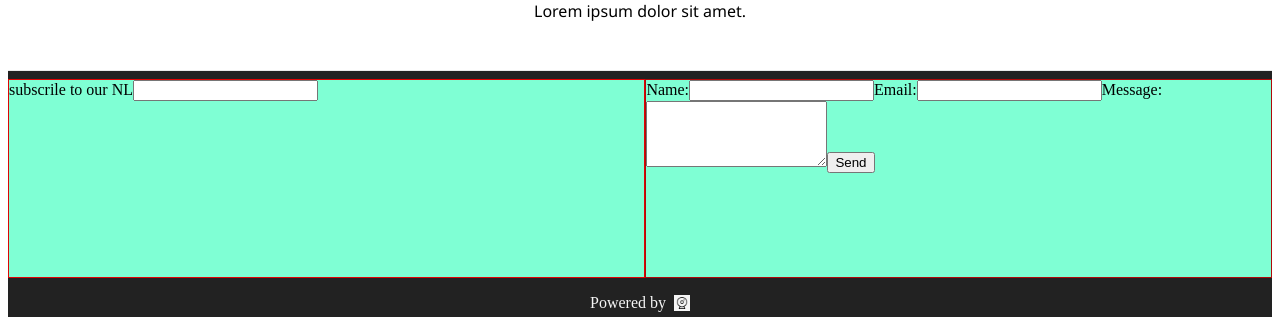
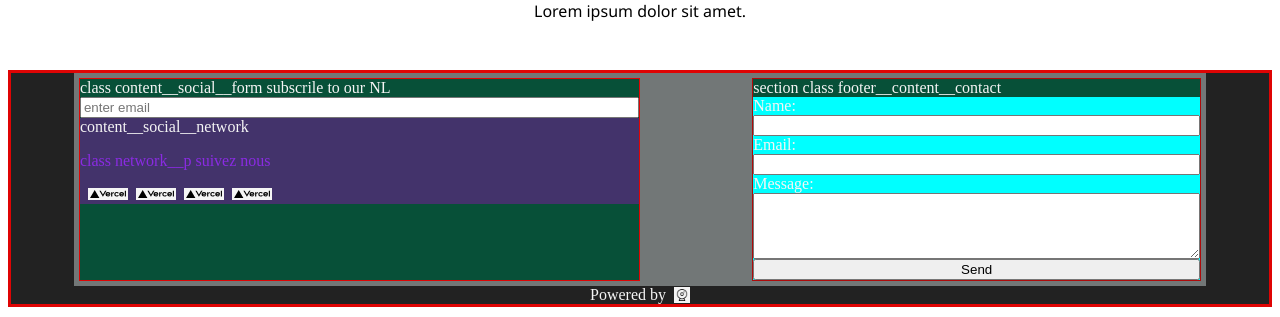
Before and after one commit to alerafart/kurku_app, a Next.js app: page / in a window 1280 px wide. Shown: the part 2242-2559 px from the top of the page. Built offline with nearby package versions, Linux system fonts and the light colour scheme.

Commit message:
footer sections display organisation

```diff
--- a/components/Footer/Contact_Form.js
+++ b/components/Footer/Contact_Form.js
@@ -21,15 +21,16 @@ export default function Contact_Form() {
 
 
   return (
-    <div>
-      <section className={styles.footer__contact}>
+
+      <section className={styles.footer__content__contact}> section class footer__content__contact
         <form
           action="/api/form"
           method="post"
           onSubmit={handleSubmit}
-          className={styles.footer__contact__form}>
-            <label htmlFor="name">Name:</label>
+          className={styles.footer__content__contact__form}>
+            <label className={styles.footer__contact__form__label} htmlFor="name">Name:</label>
             <input
+              className={styles.footer__contact__form__input}
                 id="name"
                 type="text"
                 onChange={e => setName(e.target.value)}
@@ -60,7 +61,7 @@ export default function Contact_Form() {
   <button type="submit">Submit</button>
 </form> */}
 
-        </section>
-    </div>
+      </section>
+
   );
 }
--- a/components/Footer/Footer.js
+++ b/components/Footer/Footer.js
@@ -5,13 +5,39 @@ export default function Footer() {
 
       <footer className={styles.footer}>
         <div className={styles.footer__content}>
-          <section className={styles.footer__social}>
-          <form>
-              <label>subscrile to our NL</label>
-                <input>
-                </input>
-
-            </form>
+          <section
+            className={styles.footer__content__social}>
+            <form className={styles.footer__content__social__form}>
+                <label>class content__social__form  subscrile to our NL</label>
+                  <input
+                    type='text'
+                    placeholder='enter email'>
+                  </input>
+              </form>
+            <div
+              className={styles.footer__content__social__network}>
+              content__social__network
+              <div>
+                <p className={styles.footer__content__social__network__p}> class network__p suivez nous
+                </p>
+                <img
+                  src='vercel.svg'
+                  className={styles.footer__content__social__network__img}>
+                </img>
+                <img
+                  src='vercel.svg'
+                  className={styles.footer__content__social__network__img}>
+                </img>
+                <img
+                  src='vercel.svg'
+                  className={styles.footer__content__social__network__img}>
+                </img>
+                <img
+                  src='vercel.svg'
+                  className={styles.footer__content__social__network__img}>
+                </img>
+              </div>
+            </div>
           </section>
           <Contact_Form />
           {/* <section className={styles.footer__contact}>
--- a/components/Footer/footer.module.scss
+++ b/components/Footer/footer.module.scss
@@ -1,29 +1,63 @@
 .footer {
     background-color: #222;
+    border: 3px solid rgb(223, 4, 4);
     flex-direction: column;
-        height: 250px;
+    height: fit-content;
     &__content{
-        background-color: aquamarine;
+         background-color: rgb(114, 119, 119);
         display: flex;
+        justify-content: space-between;
         align-self: center;
-        height: 80%;
-        width: 100%;
-
-    }
+        height: auto;
+        width: 90%;
+        color:#f5f5f5 ;
+        padding: 5px;
             &__social {
                 display: flex;
                 flex-direction: column;
                 border: 1px solid rgb(223, 4, 4);
-        width: 60%;
-        background-color: aquamarine;
+                width: 35rem;
+                width: 50%;
+                background-color: rgb(7, 80, 56);
+
+                &__form {
+                    display: flex;
+                    flex-direction: column;
                 }
+                &__network {
+                    display: flex;
+                    flex-direction: column;
+                    background-color: rgb(67, 51, 107);
+                        &__p {
+                            color: blueviolet;
+                        }
+                        &__img {
+                            width: 40px;
+                            height: auto;
+                        }
+                }
+            }
+
             &__contact {
                 border: 1px solid rgb(174, 10, 10);
-        height: 100%;
+                width: 25rem;
+                width: 40%;
+                display: flex;
+                flex-direction: column;
+                background-color: rgb(7, 80, 56);
+
                 &__form{
+                display: flex;
+                flex-direction: column;
 
+                background-color: aqua;
+                &__input {
+                    background-color: aqua;
                 }
                 }
+        }
+    }
+
     &__mentions {
         color:#f5f5f5 ;
     }
```
Lines whose indentation alone changed are shown as unchanged.
